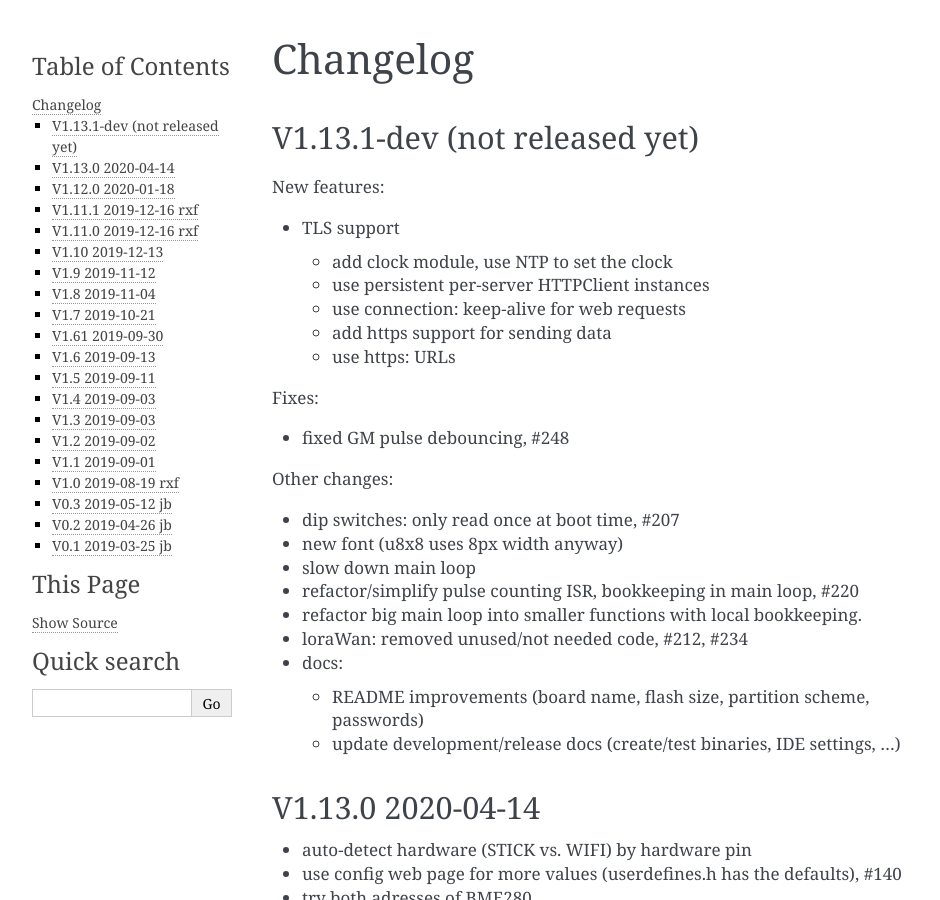
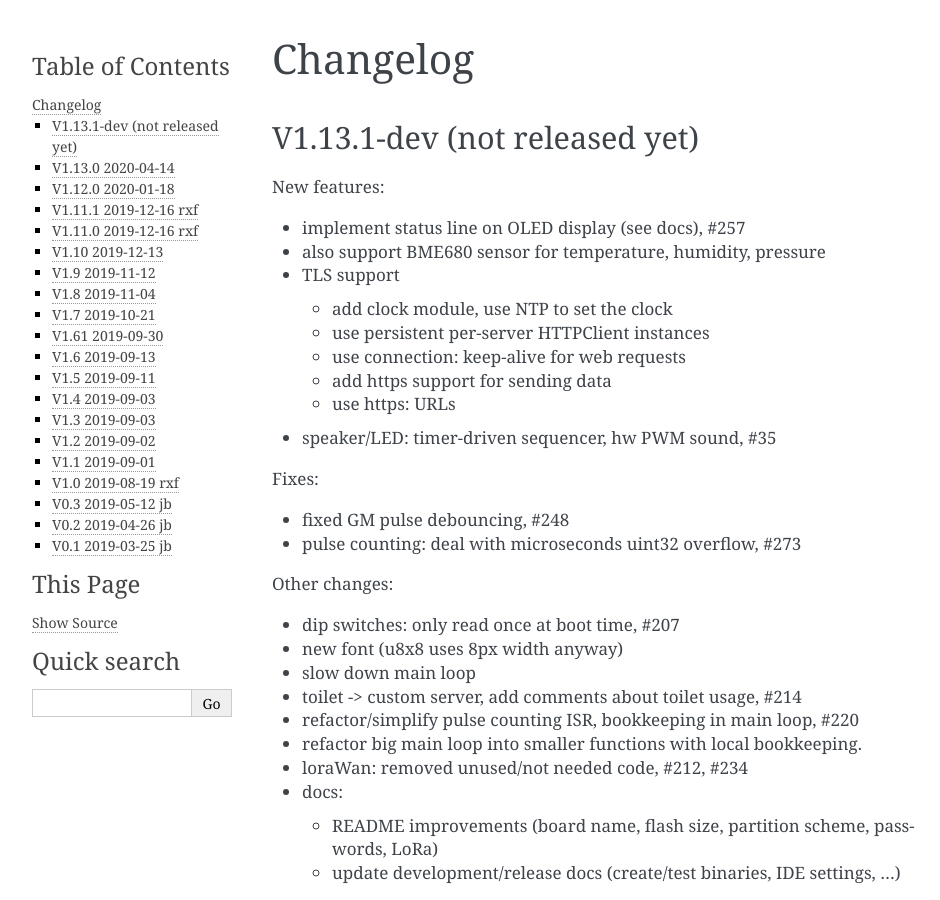
Before and after one commit to ecocurious2/MultiGeiger, a Sphinx documentation site: the page built from docs/source/changes.rst, in a window 1280 px wide and 900 px high. Shown: the whole window, without its empty margins (148-1088 px from the left). Built offline with Sphinx 7.4.7, drawn with Linux system fonts in a browser that asks for light colours.

Commit message:
update CHANGES (#283)
update CHANGES

```diff
--- a/docs/source/changes.rst
+++ b/docs/source/changes.rst
@@ -8,6 +8,8 @@
 
 New features:
 
+* implement status line on OLED display (see docs), #257
+* also support BME680 sensor for temperature, humidity, pressure
 * TLS support
 
   - add clock module, use NTP to set the clock
@@ -15,22 +17,26 @@
   - use connection: keep-alive for web requests
   - add https support for sending data
   - use https: URLs
+* speaker/LED: timer-driven sequencer, hw PWM sound, #35
 
 Fixes:
 
 * fixed GM pulse debouncing, #248
+* pulse counting: deal with microseconds uint32 overflow, #273
 
 Other changes:
 
 * dip switches: only read once at boot time, #207
 * new font (u8x8 uses 8px width anyway)
 * slow down main loop
+* toilet -> custom server, add comments about toilet usage, #214
 * refactor/simplify pulse counting ISR, bookkeeping in main loop, #220
 * refactor big main loop into smaller functions with local bookkeeping.
 * loraWan: removed unused/not needed code, #212, #234
 * docs:
 
-  - README improvements (board name, flash size, partition scheme, passwords)
+  - README improvements (board name, flash size, partition scheme, passwords,
+    LoRa)
   - update development/release docs (create/test binaries, IDE settings, ...)
 
 
```
